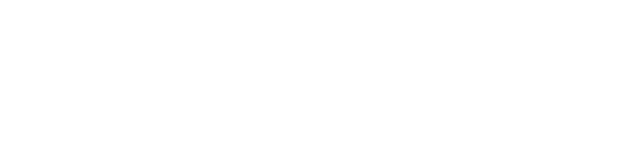
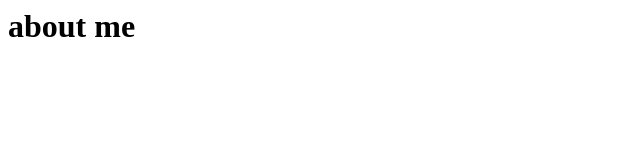
Before and after one commit to brian123g/icdsrepo, a plain HTML site: page index.html in a window 1280 px wide. Shown: the whole page, without its empty margins (0-640 px from the left). Drawn offline with Linux system fonts and the light colour scheme.

Commit message:
Update index.html

```diff
--- a/index.html
+++ b/index.html
@@ -1,4 +1,9 @@
 <html>
 
   <body>
-    <h1>
+    <h1> about me</h1>
+
+
+
+  </body>
+</html>
```
